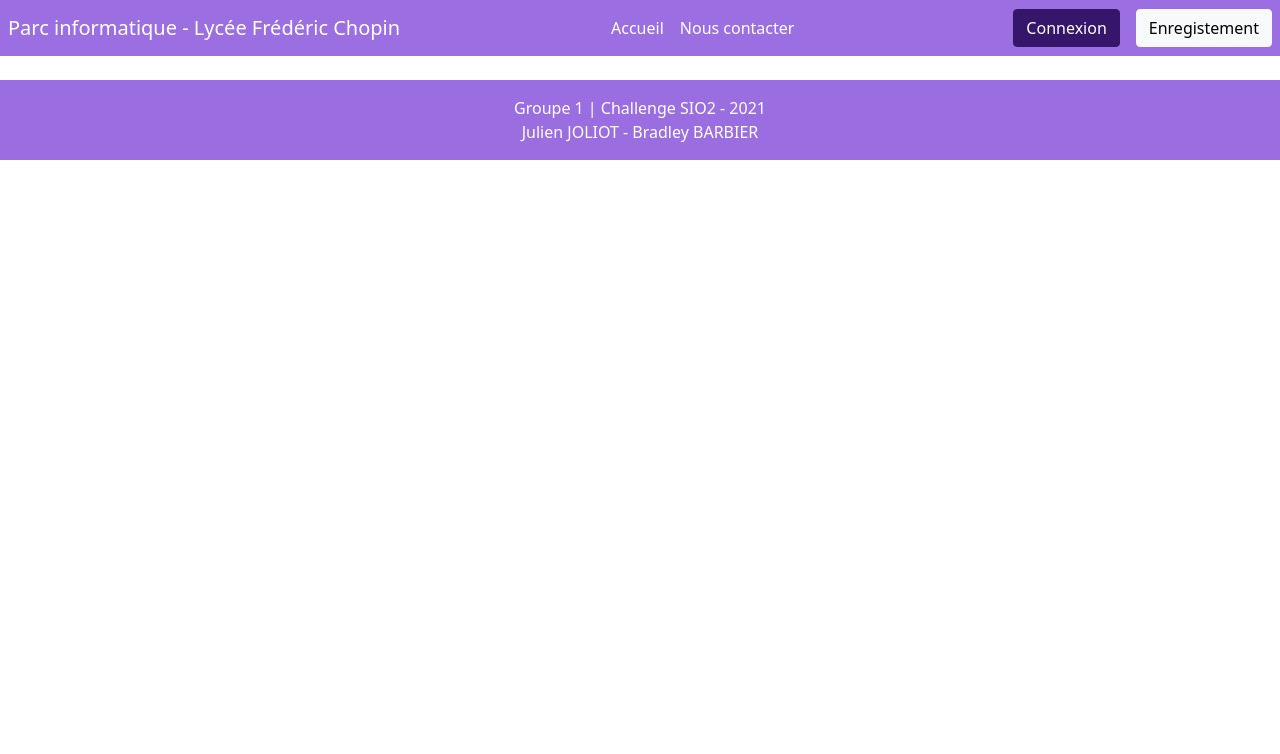
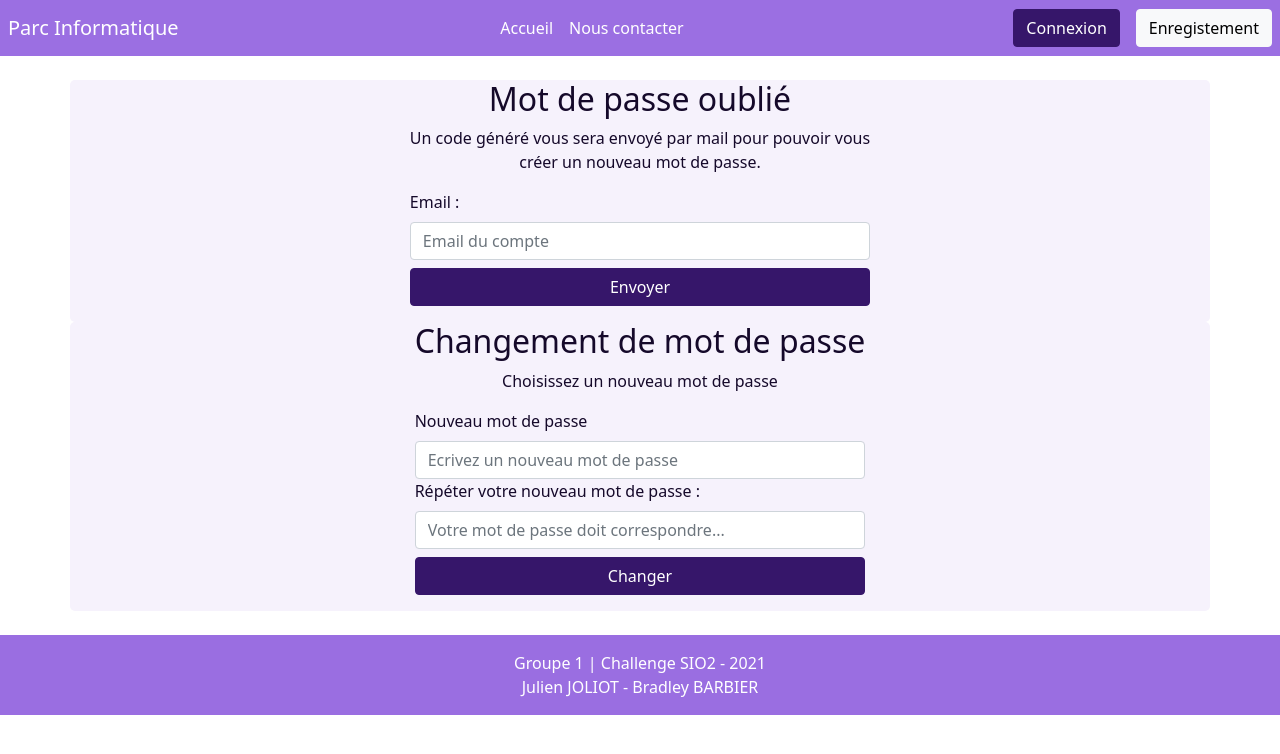
Before and after one commit to Catif/BTS-SIO2_Parc-Informatique, a PHP site: page /views/auth/forget_password.php in a window 1280 px wide. Shown: the top 754 px of the page. Run offline with PHP 8.4, Linux system fonts and the light colour scheme; data that the repository does not hold is empty; some libraries are stand-ins or nearby versions.

Commit message:
Avancement principal de la page forget_password

```diff
--- a/assets/components/navbar.php
+++ b/assets/components/navbar.php
@@ -1,5 +1,5 @@
 <nav class="navbar navbar-expand-lg navbar-light mb-4">
-    <p class="navbar-brand ms-2">Parc informatique - Lycée Frédéric Chopin</p>
+    <p class="navbar-brand ms-2">Parc Informatique</p>
     <button class="navbar-toggler me-2" type="button" data-bs-toggle="collapse" data-bs-target="#navbarSupportedContent" aria-controls="navbarSupportedContent" aria-expanded="false" aria-label="Toggle navigation">
         <span class="navbar-toggler-icon"></span>
     </button>
--- a/views/auth/forget_password.php
+++ b/views/auth/forget_password.php
@@ -1,20 +1,19 @@
 <?php
+require dirname(__DIR__ , 2) . '/assets/components/header.php';
 
-
+$title = "Mot de passe oublié";
 $code = null;
-$access = false;
+$change_password = null;
+$_SESSION['verification'] = null;
 
 if(isset($_POST['email'])){
-    $query = $db->query('SELECT id_utilisateur, utilisateur.role, mot_de_passe FROM utilisateur WHERE mail = :mail', [
-        ':mail' => $_POST['email'],
-    ]);
-    $user = $query->fetch();
+    $code = 12345;
+    $_POST['verification'] = $code;
 }
 
-
-$title = "Mot de passe oublié";
-
-require dirname(__DIR__ , 2) . '/assets/components/header.php';
+if($_POST['verification'] === $code){
+    $_SESSION['verification'] = TRUE;
+}
 
 ?>
 
@@ -23,19 +22,56 @@ require dirname(__DIR__ , 2) . '/assets/components/header.php';
         <div class="d-flex justify-content-center">
             <div>
                 <h2 class="text-center">Mot de passe oublié</h2>
-                <p class="text-center">Un code généré vous sera envoyé par mail pour pouvoir vous</br>créer un nouveau mot de passe.</p>
-                <form method="POST" action="">
+                <p class="text-center">Inscrivez le code reçu par mail.</p>
+                <form method="POST" action="./forget_password.php">
                     <div class="form-group">
-                        <label for="" class="mb-2">Email :</label>
-                        <input type="email" name="email" placeholder="Email du compte" class="form-control" required>
+                        <label class="mb-2">Code :</label>
+                        <input type="number"  name="verification" placeholder="Code reçu par mail" class="form-control"  value ="<?= $code ?>" required>
                     </div>
-                    <button type="submit" class="btn btn-primary w-100 mt-2">Envoyer</button>
+                    <button type="submit" class="btn btn-primary w-100 mt-2">Confirmer</button>
                 </form>
             </div>
         </div>
+    </div>
+
+<?php else: ?>
+<div class="container pb-3">
+    <div class="d-flex justify-content-center">
+        <div>
+            <h2 class="text-center">Mot de passe oublié</h2>
+            <p class="text-center">Un code généré vous sera envoyé par mail pour pouvoir vous</br>créer un nouveau mot de passe.</p>
+            <form method="POST" action="./forget_password.php">
+                <div class="form-group">
+                    <label class="mb-2">Email :</label>
+                    <input type="email" name="email" placeholder="Email du compte" class="form-control" required>
+                </div>
+                <button type="submit" class="btn btn-primary w-100 mt-2">Envoyer</button>
+            </form>
+        </div>
+    </div>
 </div>
 <?php endif; ?>
-
+<?php if($_SESSION['verification']): ?>
+    <div class="container pb-3">
+    <div class="d-flex justify-content-center">
+        <div>
+            <h2 class="text-center">Changement de mot de passe</h2>
+            <p class="text-center">Choisissez un nouveau mot de passe</p>
+            <form method="POST" action="./forget_password.php">
+                <div class="form-group">
+                    <label class="mb-2">Nouveau mot de passe</label>
+                    <input type="password" name="email" placeholder="Ecrivez un nouveau mot de passe" class="form-control" required>
+                </div>
+                <div class="form-group">
+                    <label class="mb-2">Répéter votre nouveau mot de passe :</label>
+                    <input type="password" name="email" placeholder="Votre mot de passe doit correspondre..." class="form-control" required>
+                </div>
+                <button type="submit" class="btn btn-primary w-100 mt-2">Changer</button>
+            </form>
+        </div>
+    </div>
+</div>
+<?php endif; ?>
 <?php
 
 require dirname(__DIR__ , 2) . '/assets/components/footer.php';
--- a/views/auth/login.php
+++ b/views/auth/login.php
@@ -8,13 +8,10 @@ require dirname(__DIR__ , 2) . '/assets/components/header.php';
 $erreur = null;
 
 if(isset($_POST['email'], $_POST['password'])) {
-    var_dump($_POST);
     $query = $db->query('SELECT id_utilisateur, utilisateur.role, mot_de_passe FROM utilisateur WHERE mail = :mail', [
         ':mail' => $_POST['email'],
     ]);
     $user = $query->fetch();
-
-
 
 
     if(password_verify($_POST['password'], $user['mot_de_passe'])){
--- a/views/auth/register.php
+++ b/views/auth/register.php
@@ -21,7 +21,6 @@ if(isset($_POST['password'])){
         ':mot_de_passe' => password_hash($_POST['password'], PASSWORD_DEFAULT)
       ]);
     }
-    require_once dirname(__DIR__, 2) . '/config.php';
     $_SESSION['role'] = 'user';
     $_SESSION['id_utilisateur'] = $db->returnLastInsertId();
     header('location:' . BASE_URL . '/views/panel/equipement.php');
```
Also changed, not shown: views/contact.php (+4 -4 lines), 1 other file.
